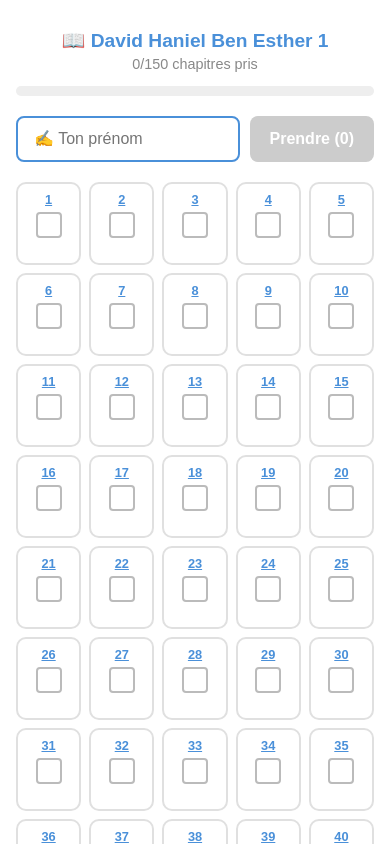
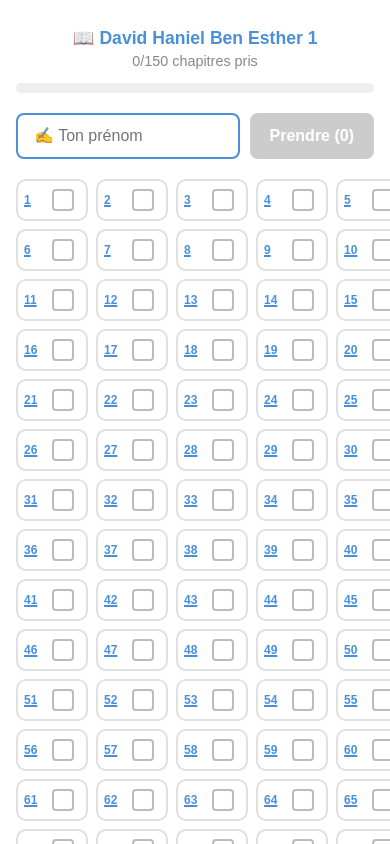
Before and after one commit to avbou-26/tehilim-app, a React (Create React App) app: page /tehilim in a window 390 px wide. Shown: the top 844 px of the page. Built offline with nearby package versions, Linux system fonts and the light colour scheme; no server answers; the database is empty.

Commit message:
design cases mobile

```diff
--- a/src/Groupe.js
+++ b/src/Groupe.js
@@ -109,7 +109,7 @@ export default function Groupe({ groupeId, nom, couleur }) {
     <div style={{ maxWidth: '800px', margin: '0 auto', padding: '16px', fontFamily: 'Arial', boxSizing: 'border-box' }}>
 
       {/* Header */}
-      <h1 style={{ color: couleur, textAlign: 'center', marginBottom: '4px', fontSize: 'clamp(1.2rem, 4vw, 1.8rem)' }}>
+      <h1 style={{ color: couleur, textAlign: 'center', marginBottom: '4px', fontSize: 'clamp(1.1rem, 4vw, 1.8rem)' }}>
         📖 {nom}
       </h1>
       <p style={{ textAlign: 'center', color: '#888', marginTop: 0, fontSize: '0.9rem' }}>
@@ -153,7 +153,7 @@ export default function Groupe({ groupeId, nom, couleur }) {
         </button>
       </div>
 
-      {/* Grille responsive */}
+      {/* Grille 5 colonnes */}
       {loading ? (
         <p style={{ textAlign: 'center' }}>Chargement...</p>
       ) : (
@@ -171,28 +171,35 @@ export default function Groupe({ groupeId, nom, couleur }) {
                 borderRadius: '10px',
                 border: `2px solid ${pritPar ? couleur : coché ? couleur : '#e0e0e0'}`,
                 background: pritPar ? `${couleur}22` : coché ? `${couleur}11` : 'white',
-                padding: '8px 4px',
-                textAlign: 'center',
+                padding: '8px 6px',
                 transition: 'all 0.2s'
               }}>
+                {/* Ligne : numéro + case + prénom */}
+                <div style={{ display: 'flex', alignItems: 'center', gap: '6px' }}>
+
                   {/* Numéro cliquable */}
-                <div
+                  <span
                     onClick={() => setSelected(num)}
                     style={{
-                    fontWeight: 'bold', color: couleur,
-                    cursor: 'pointer', fontSize: 'clamp(0.8rem, 2.5vw, 1rem)',
-                    textDecoration: 'underline', marginBottom: '5px'
+                      fontWeight: '900',
+                      color: couleur,
+                      cursor: 'pointer',
+                      fontSize: 'clamp(0.75rem, 2.5vw, 0.95rem)',
+                      textDecoration: 'underline',
+                      textDecorationThickness: '2px',
+                      minWidth: '22px',
+                      flexShrink: 0
                     }}
                   >
                     {num}
-                </div>
+                  </span>
 
                   {/* Case à cocher */}
                   <div
                     onClick={() => toggleCoché(num)}
                     style={{
-                    width: '22px', height: '22px',
-                    borderRadius: '4px', margin: '0 auto 5px',
+                      width: '18px', height: '18px',
+                      borderRadius: '4px', flexShrink: 0,
                       border: `2px solid ${pritPar ? couleur : coché ? couleur : '#bbb'}`,
                       background: pritPar ? couleur : coché ? couleur : 'white',
                       display: 'flex', alignItems: 'center', justifyContent: 'center',
@@ -201,18 +208,22 @@ export default function Groupe({ groupeId, nom, couleur }) {
                     }}
                   >
                     {(pritPar || coché) && (
-                    <span style={{ color: 'white', fontSize: '13px', fontWeight: 'bold' }}>✓</span>
+                      <span style={{ color: 'white', fontSize: '11px', fontWeight: 'bold' }}>✓</span>
                     )}
                   </div>
 
                   {/* Prénom */}
-                <div style={{
-                  fontSize: 'clamp(0.55rem, 1.8vw, 0.7rem)',
+                  <span style={{
+                    fontSize: 'clamp(0.5rem, 1.8vw, 0.65rem)',
                     color: pritPar ? couleur : '#bbb',
-                  minHeight: '12px',
-                  wordBreak: 'break-word'
+                    overflow: 'hidden',
+                    textOverflow: 'ellipsis',
+                    whiteSpace: 'nowrap',
+                    flex: 1
                   }}>
                     {pritPar || ''}
+                  </span>
+
                 </div>
               </div>
             );
```
Lines whose indentation alone changed are shown as unchanged.
